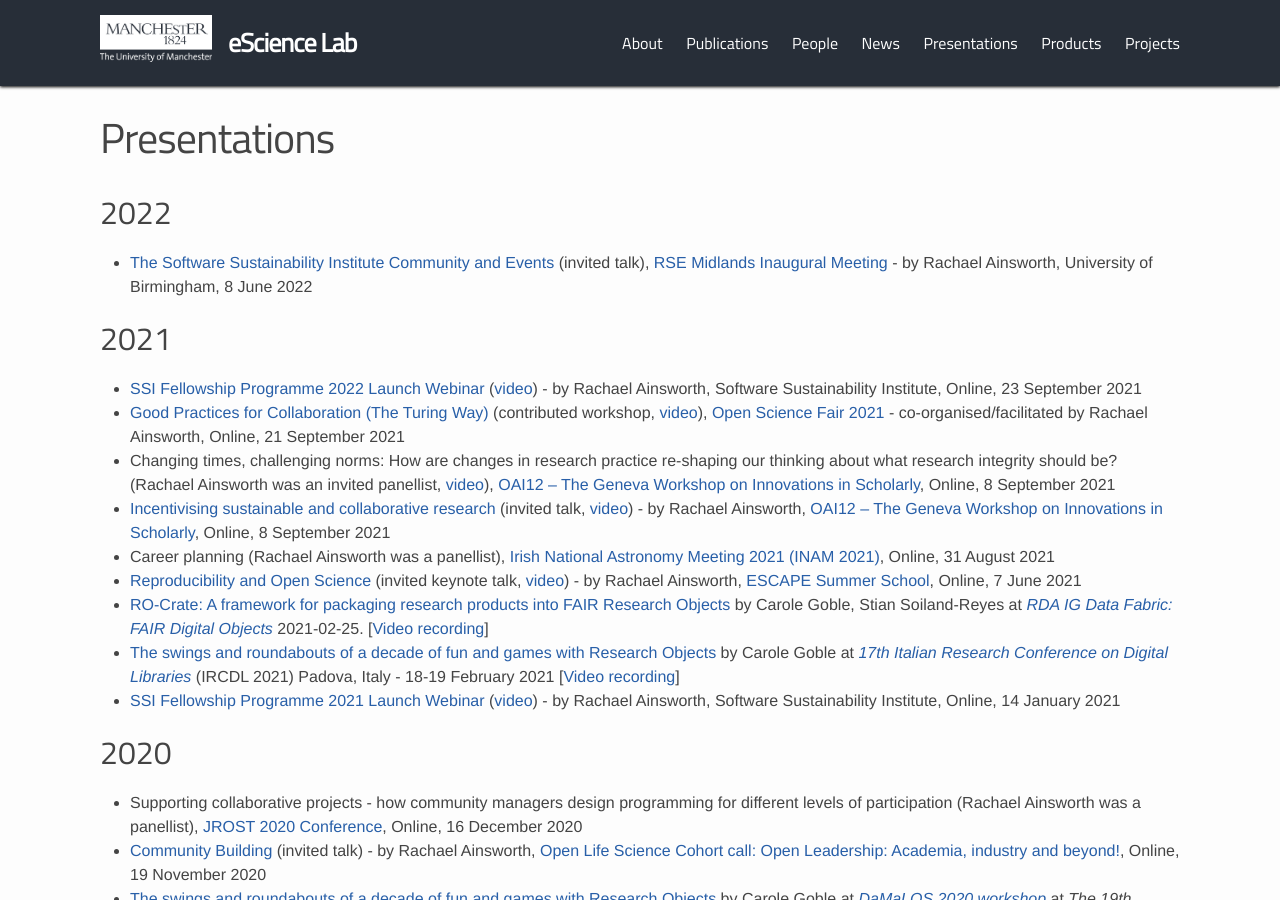
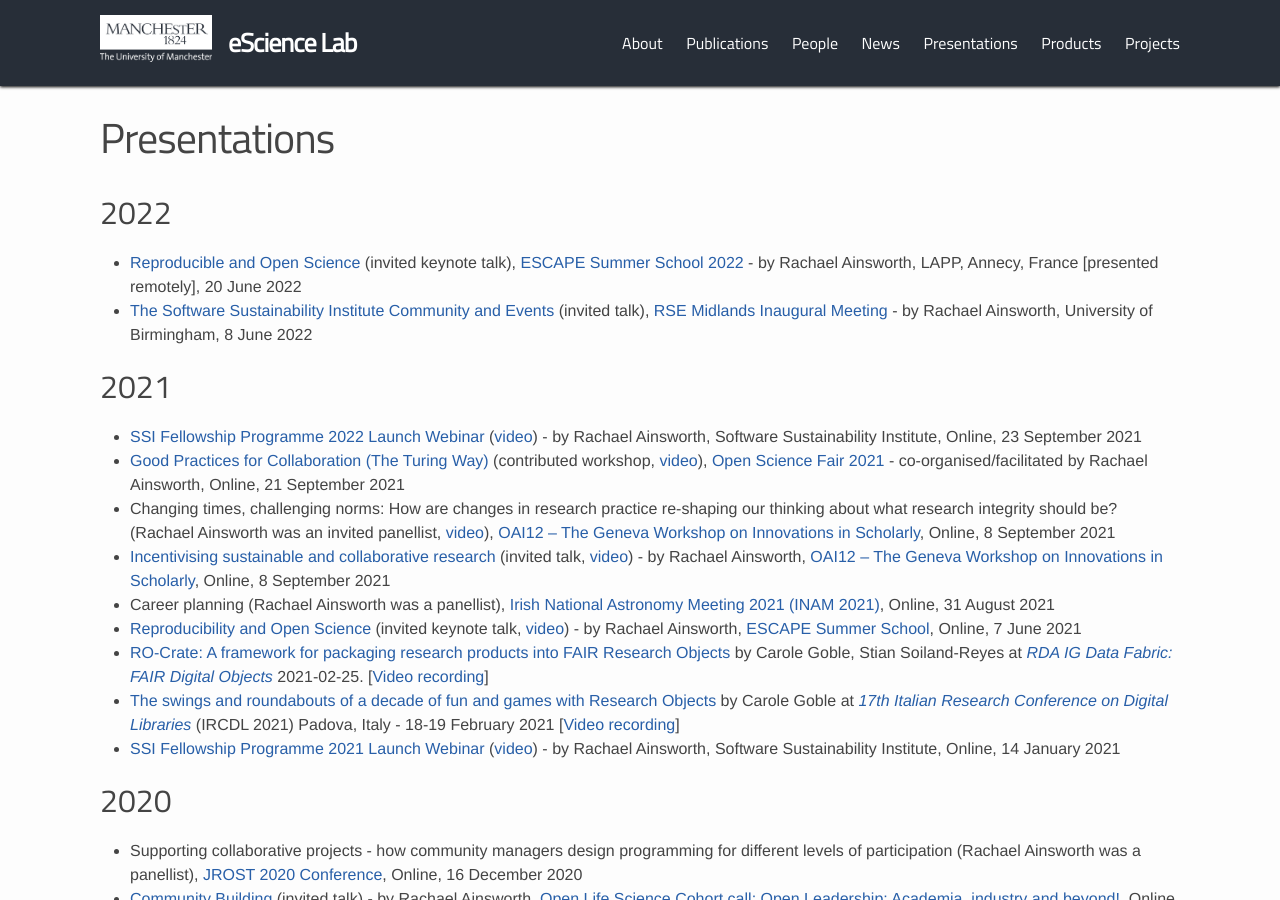
Before and after one commit to eScienceLab/eScienceLab.github.io, a Jekyll site: the page built from publications/presentations.md, in a window 1280 px wide and 900 px high. Built offline with Jekyll 4.4.1, drawn with Linux system fonts in a browser that asks for light colours; comment, search, counter and statistics services are not loaded.

Commit message:
Update presentations.md

```diff
--- a/publications/presentations.md
+++ b/publications/presentations.md
@@ -5,6 +5,7 @@
 
 
 ## 2022
+* [Reproducible and Open Science](https://doi.org/10.6084/m9.figshare.20079179) (invited keynote talk), [ESCAPE Summer School 2022](https://indico.in2p3.fr/event/26913/) - by Rachael Ainsworth, LAPP, Annecy, France [presented remotely], 20 June 2022
 * [The Software Sustainability Institute Community and Events](https://doi.org/10.6084/m9.figshare.20006468) (invited talk), [RSE Midlands Inaugural Meeting](https://rse-midlands.github.io/docs/event-8th-june/) - by Rachael Ainsworth, University of Birmingham, 8 June 2022
 
 
```
